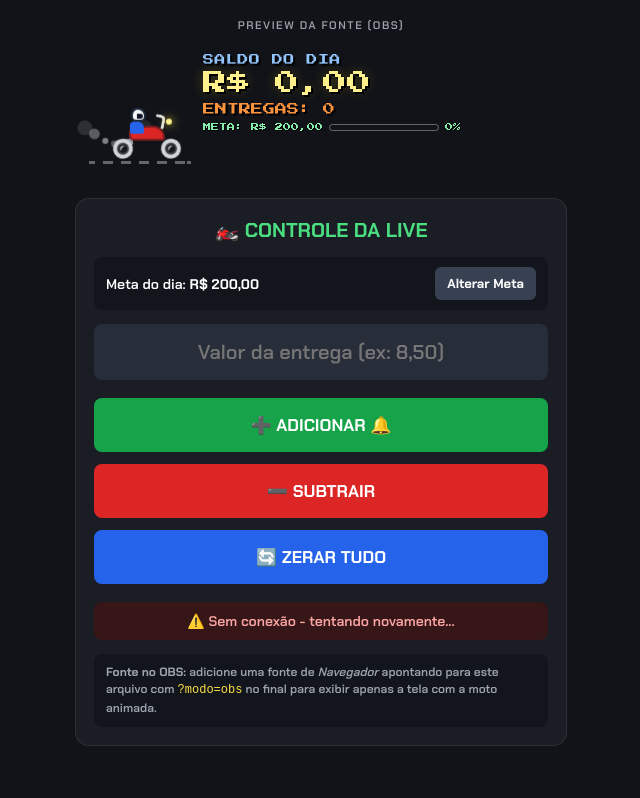
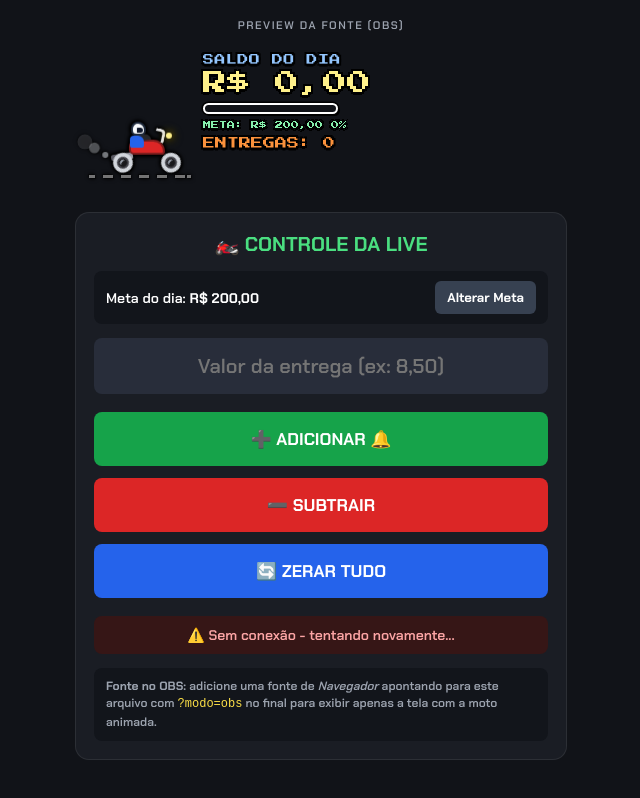
Before and after one commit to paulosergiolima3450-hash/overlay-moto, a plain HTML site: page index.html in a window 1280 px wide. Shown: the whole page, without its empty margins (319-959 px from the left). Drawn offline with Linux system fonts and the light colour scheme; no server answers.

Commit message:
Update index.html

```diff
--- a/index.html
+++ b/index.html
@@ -69,7 +69,7 @@
     border: none;
     border-radius: 14px;
     padding: 14px 16px 14px 128px;
-    min-height: 138px;
+    min-height: 152px;
     overflow: visible;
   }
 
@@ -85,6 +85,7 @@
     width: 108px;
     height: 92px;
     pointer-events: none;
+    filter: drop-shadow(0 0 2px #000) drop-shadow(1px 1px 0 #000) drop-shadow(-1px -1px 0 #000);
   }
 
   .chao-linha {
@@ -95,8 +96,8 @@
     height: 3px;
     background: repeating-linear-gradient(
       90deg,
-      rgba(255, 255, 255, 0.35) 0px,
-      rgba(255, 255, 255, 0.35) 10px,
+      rgba(255, 255, 255, 0.45) 0px,
+      rgba(255, 255, 255, 0.45) 10px,
       transparent 10px,
       transparent 18px
     );
@@ -291,13 +292,23 @@
     }
   }
 
+  .contorno-preto {
+    -webkit-text-stroke: 1.4px #000;
+    paint-order: stroke fill;
+    text-shadow:
+      -2px -2px 0 #000,
+       2px -2px 0 #000,
+      -2px  2px 0 #000,
+       2px  2px 0 #000,
+       0px  3px 0 #000;
+  }
+
   .titulo-saldo {
     font-family: 'Press Start 2P', monospace;
     font-size: 11px;
     color: #93c5fd;
     letter-spacing: 0.5px;
     margin-bottom: 6px;
-    text-shadow: 2px 2px 0 #000;
   }
 
   .valor-principal {
@@ -305,36 +316,18 @@
     font-size: 24px;
     color: #fef08a;
     margin-bottom: 8px;
-    text-shadow: 2px 2px 0 #000, 0 0 12px rgba(250, 204, 21, 0.25);
     word-break: break-word;
   }
 
-  .entregas-texto {
-    font-family: 'Press Start 2P', monospace;
-    font-size: 12px;
-    color: #fb923c;
-    margin-bottom: 8px;
-    text-shadow: 2px 2px 0 #000;
-  }
-
-  .meta-linha {
-    display: flex;
-    align-items: center;
-    gap: 6px;
-    font-family: 'Press Start 2P', monospace;
-    font-size: 8px;
-    color: #86efac;
-    text-shadow: 1px 1px 0 #000;
-  }
-
-  .barra-meta-bg {
-    width: 110px;
-    flex: 0 0 110px;
-    height: 7px;
+  .barra-progresso-destaque {
+    width: 135px;
+    height: 11px;
     background: transparent;
+    border: 2px solid #ffffff;
     border-radius: 999px;
     overflow: hidden;
-    border: 1px solid rgba(255, 255, 255, 0.35);
+    margin-bottom: 7px;
+    box-shadow: 0 0 0 1.5px #000, 2px 2px 0 #000;
   }
 
   .barra-meta-fill {
@@ -342,6 +335,22 @@
     width: 0%;
     background: linear-gradient(90deg, #22c55e, #a3e635);
     transition: width 0.35s ease;
+  }
+
+  .meta-linha {
+    display: flex;
+    align-items: center;
+    gap: 8px;
+    font-family: 'Press Start 2P', monospace;
+    font-size: 8px;
+    color: #86efac;
+    margin-bottom: 8px;
+  }
+
+  .entregas-texto {
+    font-family: 'Press Start 2P', monospace;
+    font-size: 12px;
+    color: #fb923c;
   }
 
   .painel-controle {
@@ -482,17 +491,19 @@
         <div class="chao-linha"></div>
       </div>
 
-      <div class="titulo-saldo">SALDO DO DIA</div>
-      <div class="valor-principal" id="v">R$ 0,00</div>
-      <div class="entregas-texto" id="e">ENTREGAS: 0</div>
+      <div class="titulo-saldo contorno-preto">SALDO DO DIA</div>
+      <div class="valor-principal contorno-preto" id="v">R$ 0,00</div>
 
-      <div class="meta-linha">
+      <div class="barra-progresso-destaque" aria-label="Progresso da meta">
+        <div class="barra-meta-fill" id="barra-meta"></div>
+      </div>
+
+      <div class="meta-linha contorno-preto">
         <span id="meta-label">META: R$ 200,00</span>
-        <div class="barra-meta-bg">
-          <div class="barra-meta-fill" id="barra-meta"></div>
-        </div>
         <span id="meta-pct">0%</span>
       </div>
+
+      <div class="entregas-texto contorno-preto" id="e">ENTREGAS: 0</div>
     </div>
 
     <div class="painel-controle">
```
